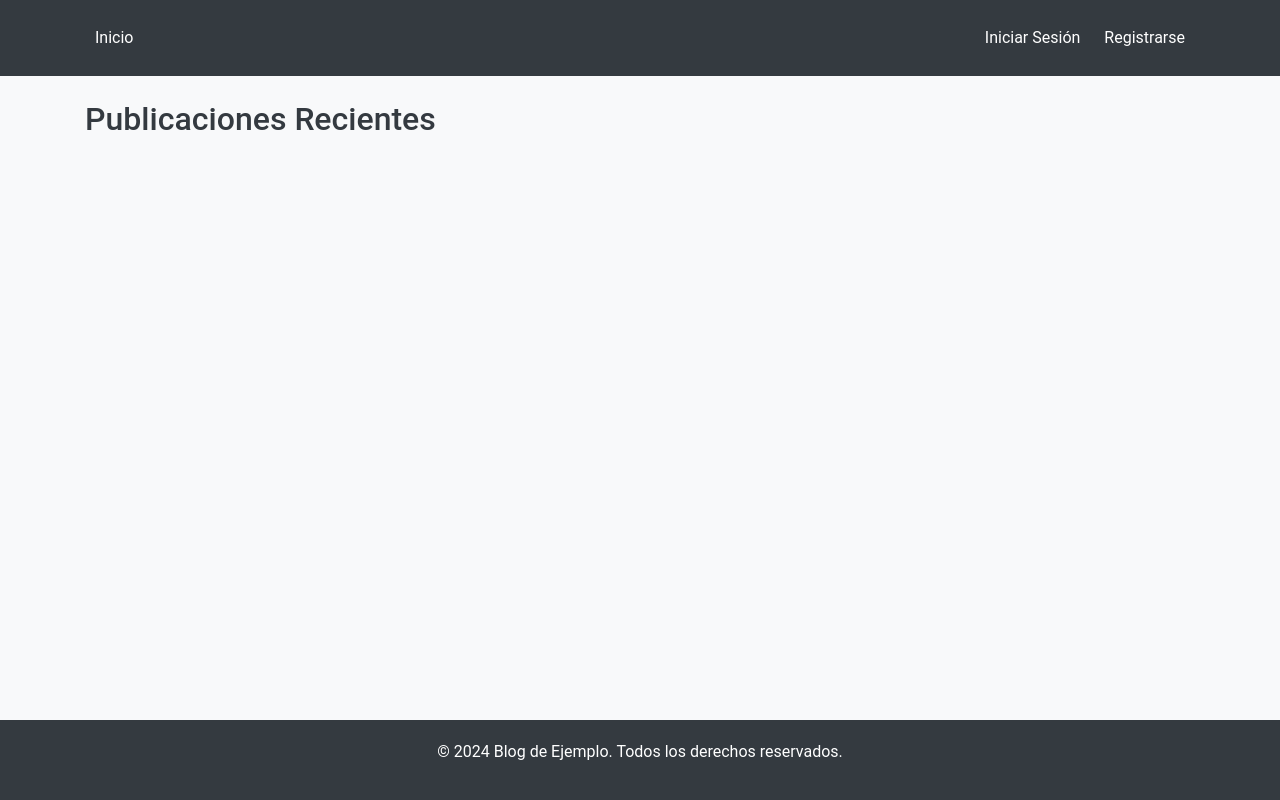
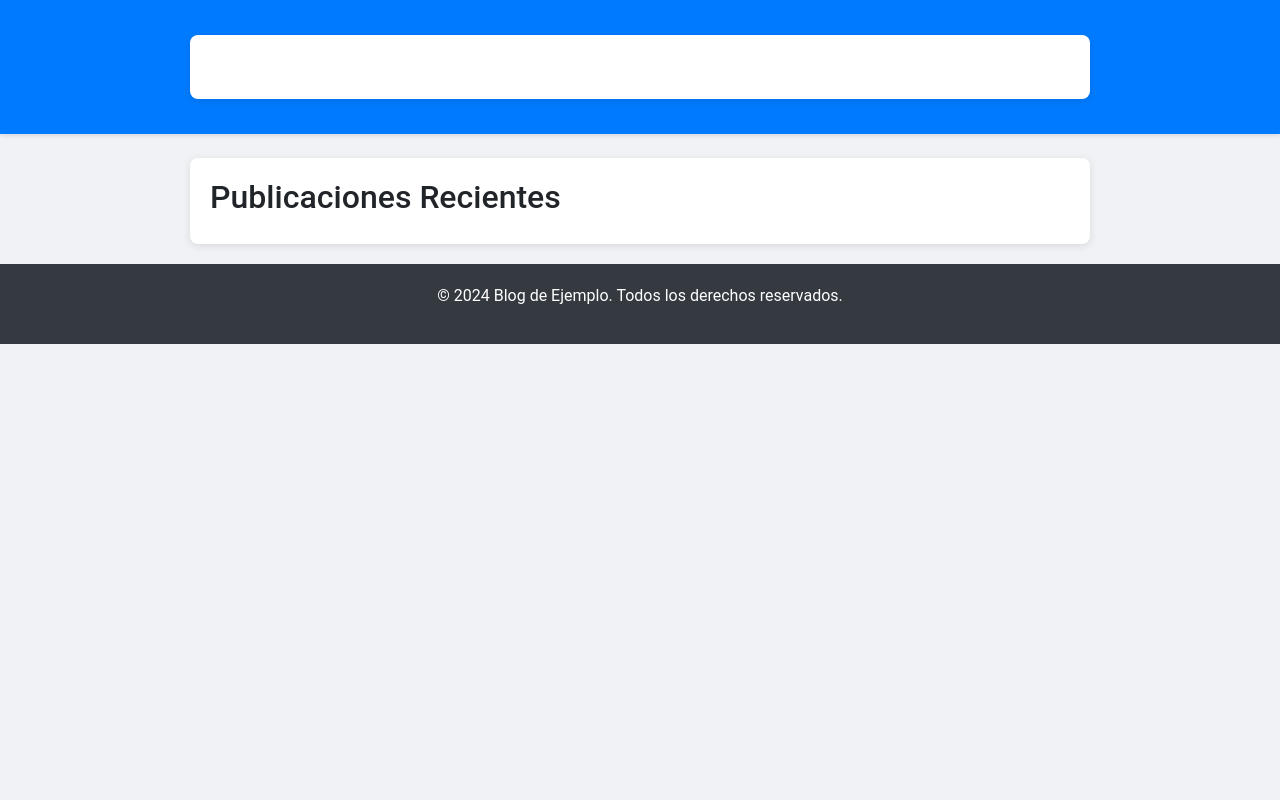
Before and after one commit to Pacotacou/blog-nuevas-tecnologias-php-mysql, a PHP site: page / in a window 1280 px wide. Run offline with PHP 8.4, Linux system fonts and the light colour scheme; data that the repository does not hold is empty.

Commit message:
feat: Revamp user interface for improved usability and aesthetics

```diff
--- a/assets/style.css
+++ b/assets/style.css
@@ -1,8 +1,47 @@
 body {
     font-family: 'Roboto', sans-serif;
-    background-color: #f8f9fa;
+    background-color: #f0f2f5;
     margin: 0;
     padding: 0;
+}
+
+header {
+    background-color: #007bff;
+    color: #fff;
+    padding: 15px 0;
+    box-shadow: 0 2px 4px rgba(0, 0, 0, 0.1);
+}
+
+header a {
+    color: #fff;
+    text-decoration: none;
+    margin: 0 15px;
+    font-weight: bold;
+}
+
+.container {
+    max-width: 900px;
+    margin: 20px auto;
+    padding: 20px;
+    background-color: #fff;
+    border-radius: 8px;
+    box-shadow: 0 2px 8px rgba(0, 0, 0, 0.1);
+}
+
+.card {
+    margin-bottom: 20px;
+    border: none;
+    border-radius: 8px;
+    box-shadow: 0 2px 4px rgba(0, 0, 0, 0.1);
+}
+
+.card-title {
+    font-size: 1.5rem;
+    color: #333;
+}
+
+.card-text {
+    color: #555;
 }
 
 footer {
@@ -10,48 +49,9 @@ footer {
     color: #fff;
     padding: 20px;
     text-align: center;
-    position: fixed;
+    position: relative;
     bottom: 0;
     width: 100%;
-}
-
-img {
-    max-width: 100%;
-    height: auto;
-}
-
-h1, h2, h3 {
-    color: #343a40;
-}
-
-nav {
-    background-color: #343a40;
-    color: #fff;
-    padding: 10px;
-    text-align: center;
-}
-
-nav a {
-    color: #fff;
-    text-decoration: none;
-    margin: 0 10px;
-}
-
-form {
-    max-width: 600px;
-    margin: 20px auto;
-    padding: 20px;
-    background-color: #fff;
-    border-radius: 5px;
-    box-shadow: 0 0 15px rgba(0, 0, 0, 0.1);
-}
-
-input[type="text"], input[type="email"], input[type="password"], textarea {
-    width: 100%;
-    padding: 12px;
-    margin: 10px 0;
-    border: 1px solid #ced4da;
-    border-radius: 5px;
 }
 
 button {
@@ -61,6 +61,7 @@ button {
     border: none;
     border-radius: 5px;
     cursor: pointer;
+    transition: background-color 0.3s ease;
 }
 
 button:hover {
--- a/header.php
+++ b/header.php
@@ -3,23 +3,21 @@ if (session_status() === PHP_SESSION_NONE) {
     session_start();
 }
 ?>
-<header class="bg-dark text-white p-3">
-    <nav class="container d-flex justify-content-between">
-        <a href="index.php" class="text-white">Inicio</a>
-        <div class="d-flex flex-column">
+<header>
+    <nav class="container d-flex justify-content-between align-items-center">
+        <a href="index.php">Inicio</a>
+        <div>
             <?php if (isset($_SESSION['username'])): ?>
-                <span class="text-white mb-2">Bienvenido, <?php echo htmlspecialchars($_SESSION['username']); ?>!</span>
+                <span>Bienvenido, <?php echo htmlspecialchars($_SESSION['username']); ?>!</span>
             <?php endif; ?>
-            <div>
-                <?php if (isset($_SESSION['user_id'])): ?>
-                    <a href="post.php" class="text-white">Crear Publicación</a>
-                    <a href="my_posts.php" class="text-white">Mis Publicaciones</a>
-                    <a href="logout.php" class="text-white">Cerrar Sesión</a>
-                <?php else: ?>
-                    <a href="login.php" class="text-white">Iniciar Sesión</a>
-                    <a href="register.php" class="text-white">Registrarse</a>
-                <?php endif; ?>
-            </div>
+            <?php if (isset($_SESSION['user_id'])): ?>
+                <a href="post.php">Crear Publicación</a>
+                <a href="my_posts.php">Mis Publicaciones</a>
+                <a href="logout.php">Cerrar Sesión</a>
+            <?php else: ?>
+                <a href="login.php">Iniciar Sesión</a>
+                <a href="register.php">Registrarse</a>
+            <?php endif; ?>
         </div>
     </nav>
 </header>
```
